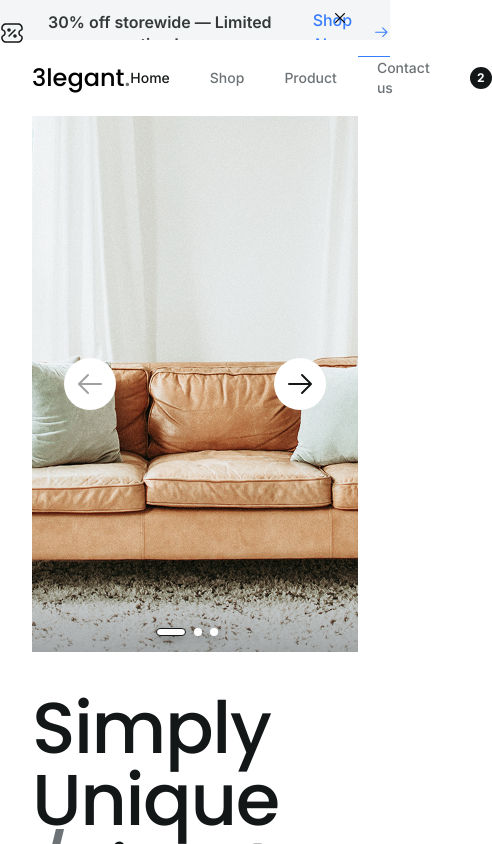
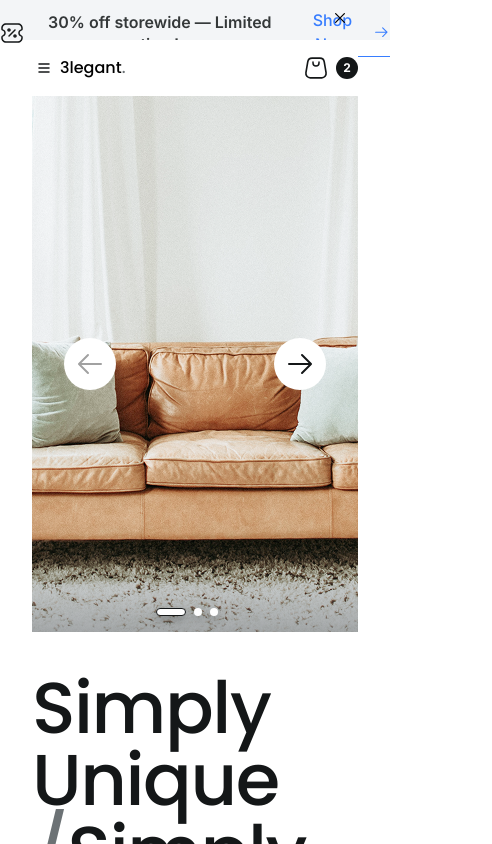
Before and after one commit to Hamiiiidreza/Home-Style, a React (Vite) app: page / in a window 390 px wide. Shown: the top 844 px of the page, 492 px wide, since content can reach past the window. Built offline with nearby package versions, Linux system fonts and the light colour scheme.

Commit message:
Improve navbar responsiveness and add hamburger menu for mobile

```diff
--- a/src/components/modules/navbar/navbar.jsx
+++ b/src/components/modules/navbar/navbar.jsx
@@ -23,12 +23,25 @@ function Navbar() {
     <div>
       <div className="container">
         <nav className="w-full bg-white flex items-center justify-between relative">
-          <h1 className="font-PoppinsMedium text-2xl leading-none py-4.5">
-            <span className="text-black hover:drop-shadow-custom transition-all">3legant</span>
-            <span className="text-neutral-04">.</span>
-          </h1>
+          <div className="flex items-center justify-center gap-1">
+            {/* Hamburger – mobile only */}
+            <button className="sm:hidden">
+              <img
+                src="/Images/menu-line-horizontal.svg"
+                alt="menu"
+                className="size-6 bg-cover bg-center"
+              />
+            </button>
 
-          <ul className="flex items-center gap-10 py-4.5 font-InterMedium text-sm">
+            <h1 className="font-PoppinsMedium text-base sm:text-2xl leading-none py-4.5">
+              <span className="text-black hover:drop-shadow-custom transition-all">
+                3legant
+              </span>
+              <span className="text-neutral-04">.</span>
+            </h1>
+          </div>
+
+          <ul className="hidden md:flex items-center gap-10 py-4.5 font-InterMedium text-sm">
             {menuItems.map((menu) => (
               <li className="group" key={menu.path}>
                 <Link
@@ -43,14 +56,17 @@ function Navbar() {
           </ul>
 
           <div className="flex items-center gap-4 py-4">
-            <button>
+            <button className="hidden sm:block">
               <img
                 src="/Images/Search.svg"
                 alt="search-icon"
                 className="size-6 hover:drop-shadow-custom transition-all cursor-pointer"
               />
             </button>
-            <Link to="/register">
+            <Link
+              to="/register"
+              className="hidden sm:block"
+            >
               <img
                 src="/Images/User.svg"
                 alt="user-icon"
```
